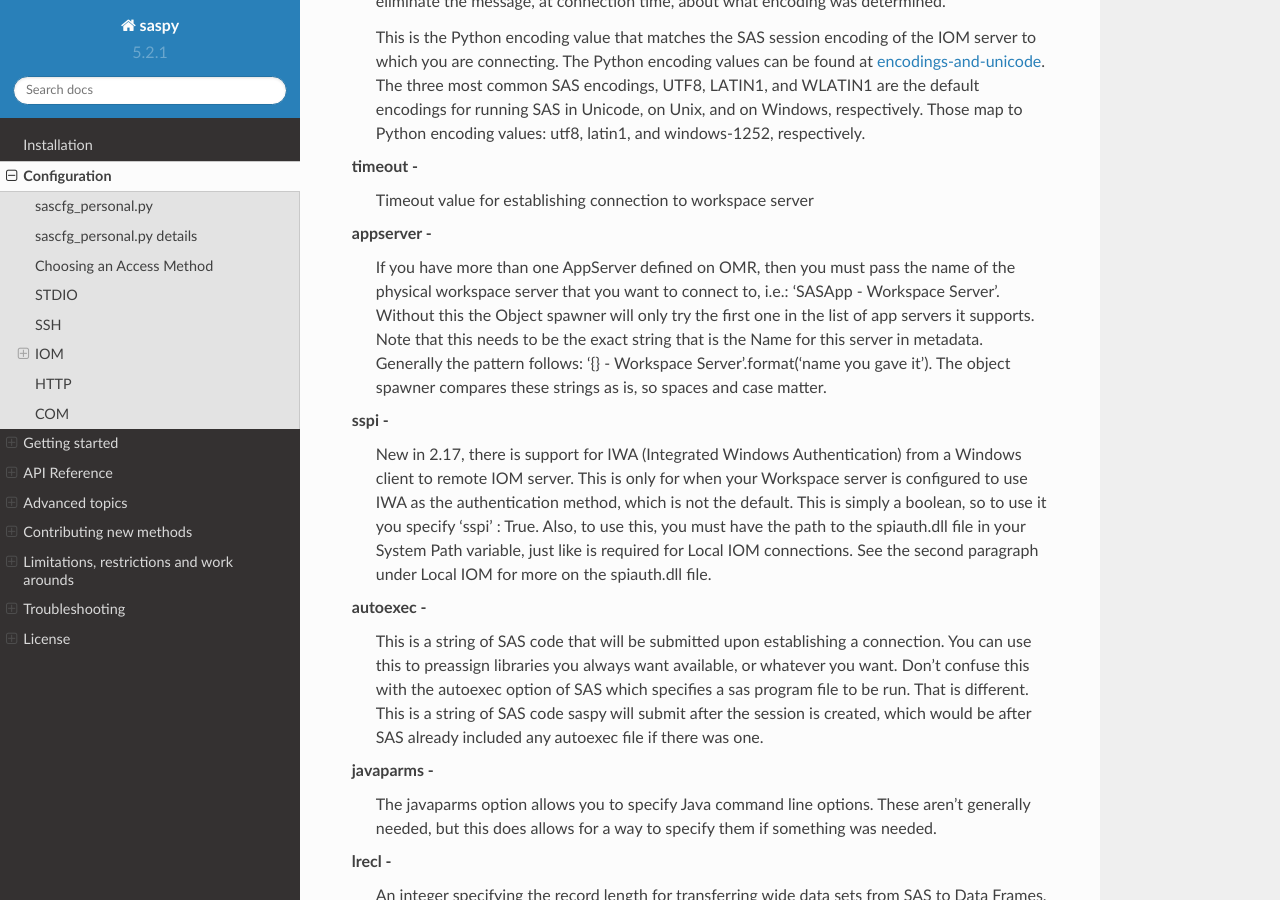
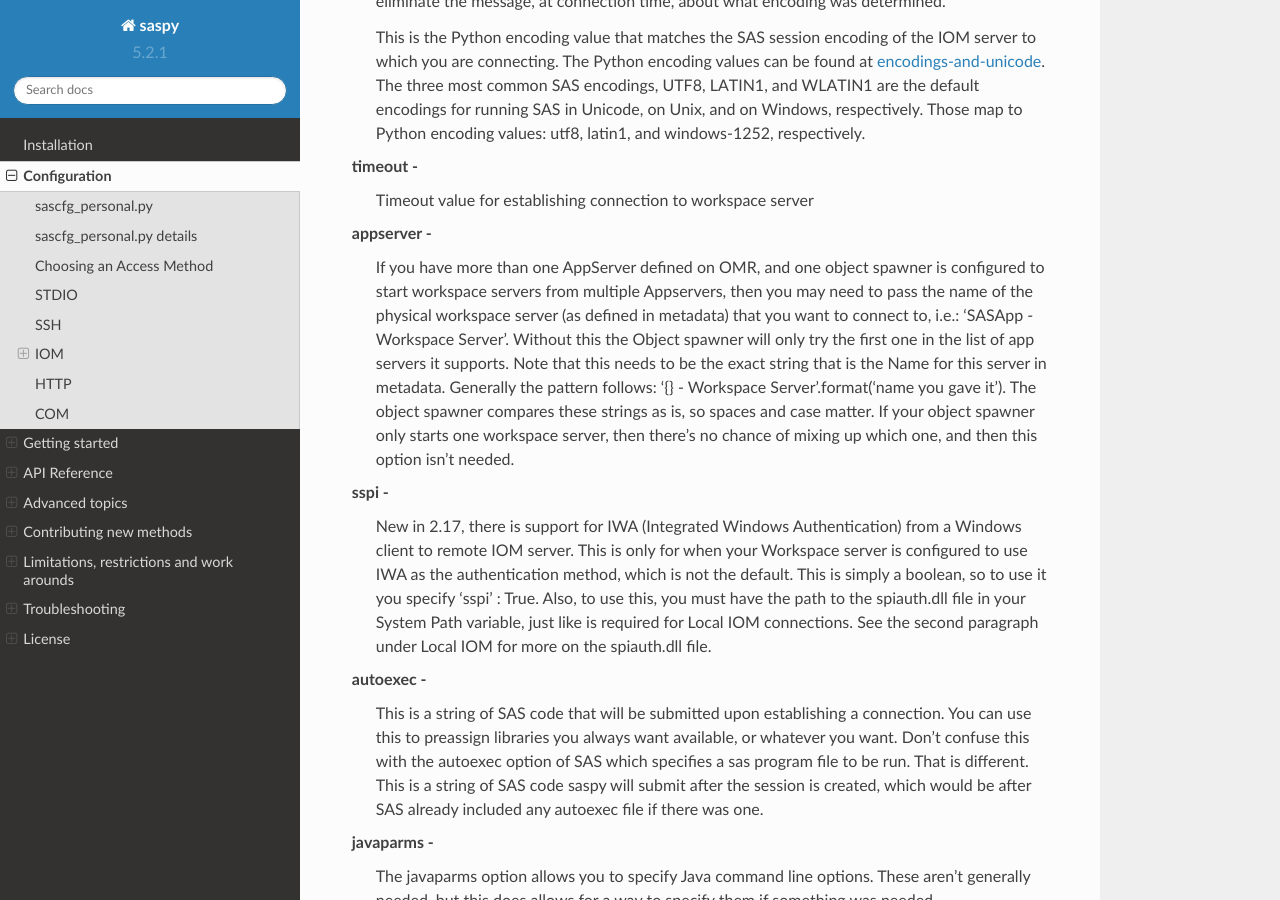
Before and after one commit to sassoftware/saspy, a Sphinx documentation site: the page built from saspy/doc/source/configuration.rst, in a window 1280 px wide and 900 px high, scrolled down 15032 px. Built offline with Sphinx 7.4.7 and the Read the Docs theme 2.0.0, drawn with Linux system fonts in a browser that asks for light colours.

Commit message:
tweak doc

```diff
--- a/saspy/doc/source/configuration.rst
+++ b/saspy/doc/source/configuration.rst
@@ -690,11 +690,13 @@ encoding  -
 timeout -
     Timeout value for establishing connection to workspace server
 appserver -
-    If you have more than one AppServer defined on OMR, then you must pass the name of the physical workspace server
+    If you have more than one AppServer defined on OMR, and one object spawner is configured to start workspace servers
+    from multiple Appservers, then you may need to pass the name of the physical workspace server (as defined in metadata)
     that you want to connect to, i.e.: 'SASApp - Workspace Server'. Without this the Object spawner will only try the
     first one in the list of app servers it supports. Note that this needs to be the exact string that is the Name for
     this server in metadata. Generally the pattern follows: '{} - Workspace Server'.format('name you gave it'). The object
-    spawner compares these strings as is, so spaces and case matter.
+    spawner compares these strings as is, so spaces and case matter. If your object spawner only starts one workspace server,
+    then there's no chance of mixing up which one, and then this option isn't needed.
 sspi -
     New in 2.17, there is support for IWA (Integrated Windows Authentication) from a Windows client to remote IOM server.
     This is only for when your Workspace server is configured to use IWA as the authentication method, which is not the default.
```
